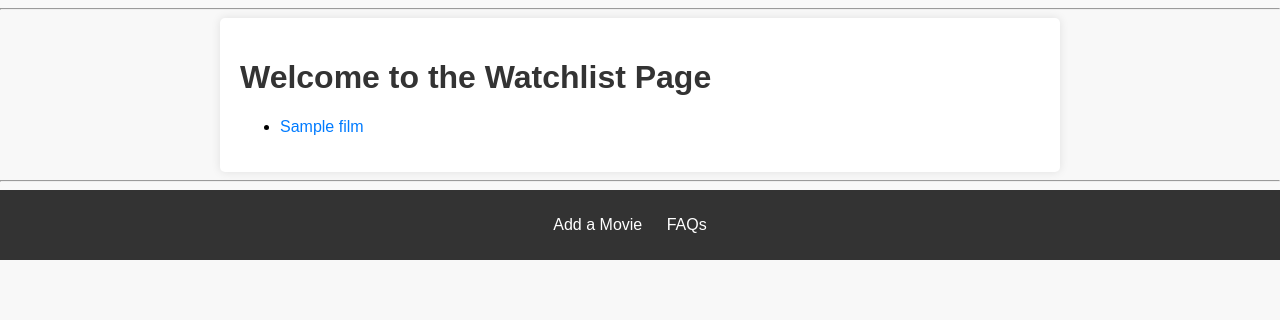
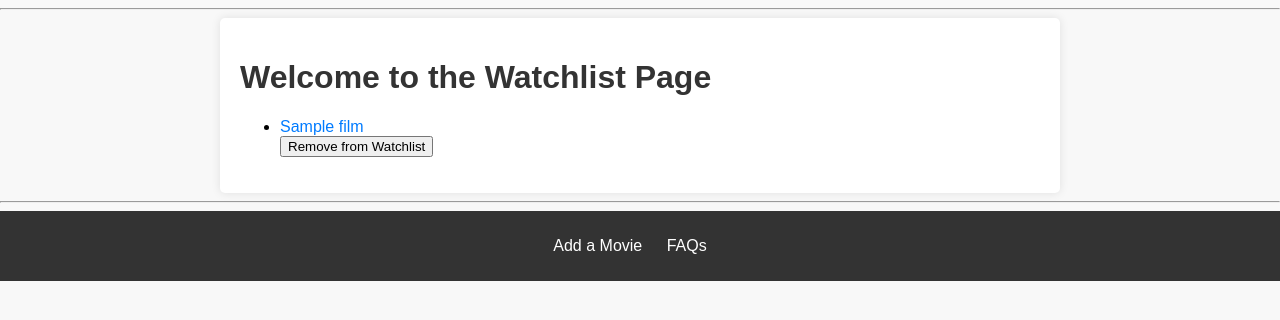
Before and after one commit to HarryLynn04/Film_Review, a Django app: page /ReviewFlix/watchlist/ in a window 1280 px wide. Shown: the part 70-390 px from the top of the page. Run offline with Django 3.2, Linux system fonts and the light colour scheme; a user stored in the database is signed in; tables that the repository leaves empty hold one stand-in row (values such as "Sample post").

Commit message:
working remove from watchlist

```diff
--- a/Film_Review/urls.py
+++ b/Film_Review/urls.py
@@ -9,6 +9,8 @@ urlpatterns = [
     path('register/', views.register, name='Register'),
     path('watchlist/', views.watchlist, name='Watchlist'),
     path('add_to_watchlist/', views.add_to_watchlist, name='add_to_watchlist'),
+    path('remove_from_watchlist/', views.remove_from_watchlist, name='remove_from_watchlist'),
+    path('check_watchlist/', views.check_watchlist, name='check_watchlist'),
     path('addAMovie/', views.addAMovie, name='AddAMovie'),
     path('genres/', views.genres, name='Genres'),
     path('thriller/', views.thriller, name='Thriller'),
--- a/Film_Review/views.py
+++ b/Film_Review/views.py
@@ -1,6 +1,6 @@
 from django.utils import timezone
 from django.shortcuts import render
-from django.http import HttpResponse
+from django.http import HttpResponse, JsonResponse
 from Film_Review.forms import ReviewForm, UserForm, UserProfileForm
 from django.contrib.auth import authenticate, login, logout
 from django.urls import reverse
@@ -8,6 +8,7 @@ from django.shortcuts import redirect
 from django.contrib.auth.decorators import login_required
 from Film_Review.models import Film, Review, Watchlist
 from django.db.models import Avg
+from django.contrib import messages
 
 
 
@@ -172,3 +173,25 @@ def add_to_watchlist(request):
         return redirect('ReviewFlix:Film', film_id=film_id)
     else:
         return redirect('ReviewFlix:Home')
+
+
+@login_required
+def remove_from_watchlist(request):
+    if request.method == 'POST':
+        film_id = request.POST.get('film_id')
+        user = request.user
+        try:
+            watchlist_entry = Watchlist.objects.get(Username=user, Film_id=film_id)
+            watchlist_entry.delete()
+            messages.success(request, "Movie removed from watchlist.")
+        except Watchlist.DoesNotExist:
+            messages.error(request, "Movie not found in watchlist.")
+    return redirect('ReviewFlix:Watchlist')
+
+
+@login_required
+def check_watchlist(request):
+    film_id = request.GET.get('film_id')
+    user = request.user
+    in_watchlist = Watchlist.objects.filter(Username=user, Film_id=film_id).exists()
+    return JsonResponse({'in_watchlist': in_watchlist})
--- a/templates/ReviewFlix/Watchlist.html
+++ b/templates/ReviewFlix/Watchlist.html
@@ -14,6 +14,11 @@
         {% for entry in watchlist_entries %}
             <li>
                 <a href="{% url 'ReviewFlix:Film' film_id=entry.Film.id %}">{{ entry.Film.Title }}</a>
+                <form method="post" action="{% url 'ReviewFlix:remove_from_watchlist' %}">
+                    {% csrf_token %}
+                    <input type="hidden" name="film_id" value="{{ entry.Film.id }}">
+                    <input type="submit" value="Remove from Watchlist">
+                </form>
             </li>
         {% empty %}
             <p>No movies in your watchlist.</p>
```
Also changed, not shown: templates/ReviewFlix/Film.html (+42 -2 lines).
